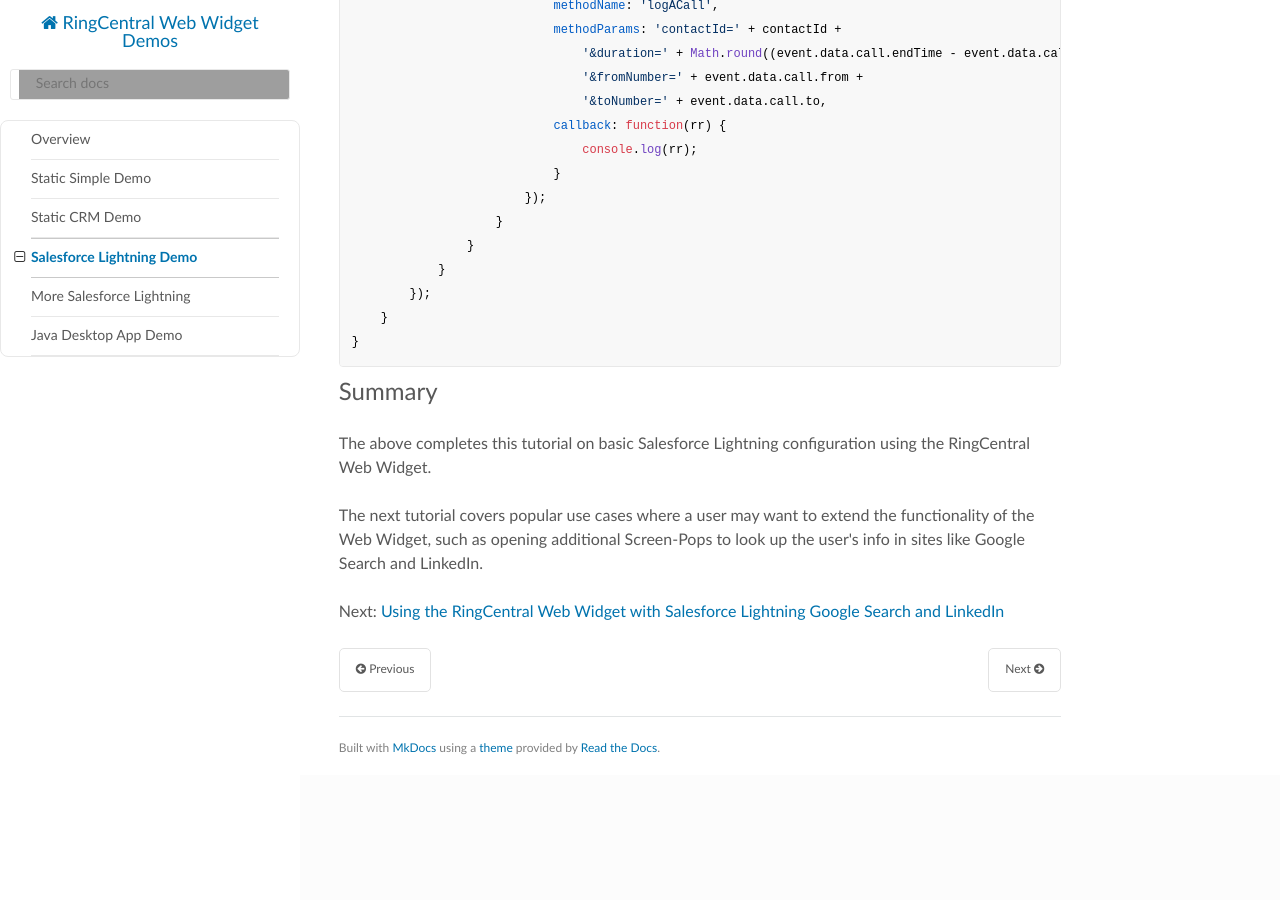
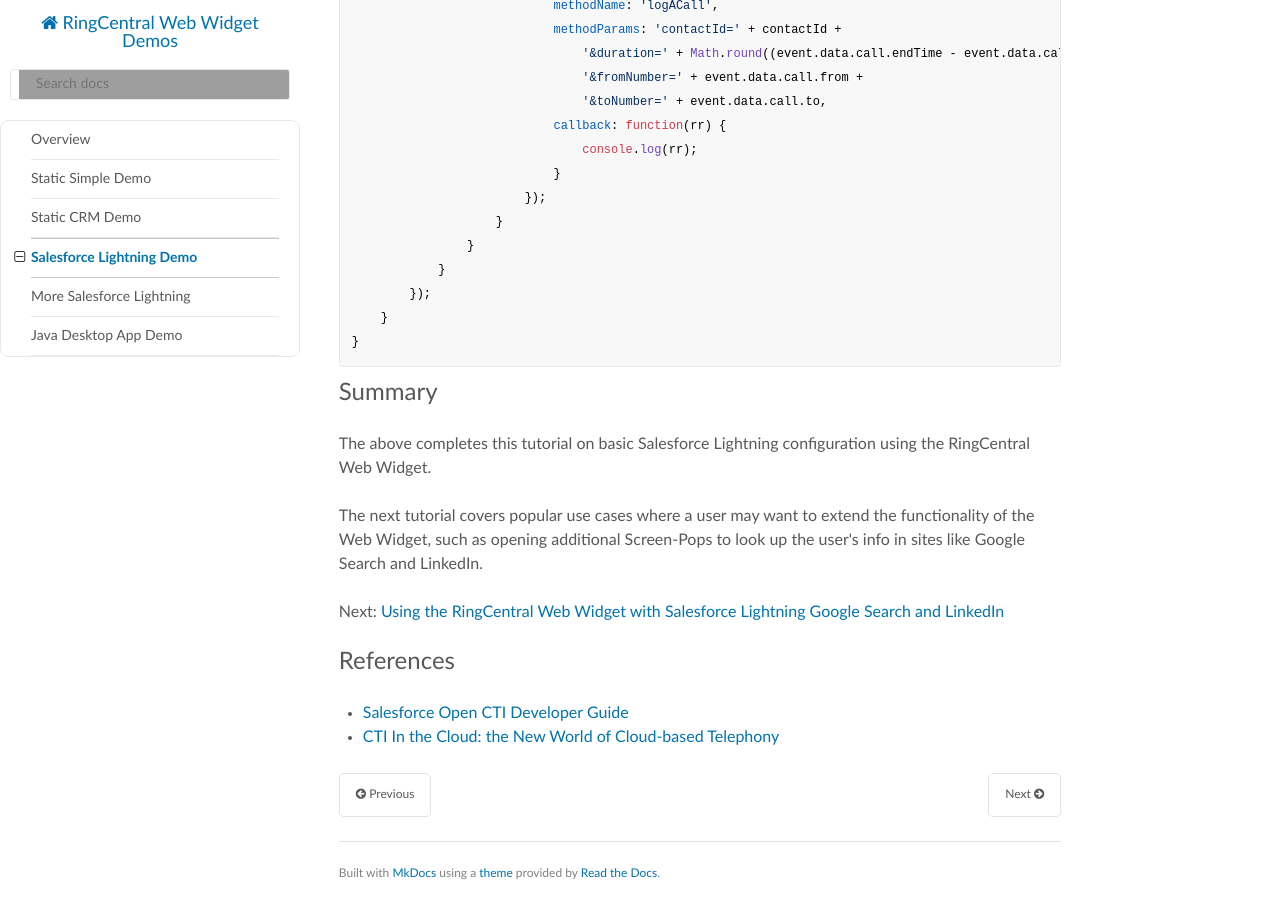
Before and after one commit to ringcentral-tutorials/ringcentral-embeddable-demos, an MkDocs documentation site: the page built from docs/salesforce_lightning/tutorial/index.md, in a window 1280 px wide and 900 px high, scrolled down 10357 px. Built offline with MkDocs 1.6.1, drawn with Linux system fonts in a browser that asks for light colours; nearby versions of some CDN libraries; old or Windows-style settings are respelled for this version of MkDocs; before the commit the page ends 11132 px from its top, so only the background shows below that; grey boxes are pictures that could not be loaded.

Commit message:
update docs

```diff
--- a/docs/salesforce_lightning/tutorial/index.md
+++ b/docs/salesforce_lightning/tutorial/index.md
@@ -307,3 +307,8 @@
 The next tutorial covers popular use cases where a user may want to extend the functionality of the Web Widget, such as opening additional Screen-Pops to look up the user's info in sites like Google Search and LinkedIn.
 
 Next: [Using the RingCentral Web Widget with Salesforce Lightning Google Search and LinkedIn](../salesforce_lightning_more)
+
+## References
+
+* [Salesforce Open CTI Developer Guide](https://developer.salesforce.com/docs/atlas.en-us.api_cti.meta/api_cti/)
+* [CTI In the Cloud: the New World of Cloud-based Telephony](https://www.slideshare.net/Salesforce/cti-in-the-cloud-the-new-world-of-cloud-based-telephony)
```
Also changed, not shown: README.md (+1 -6 lines).
